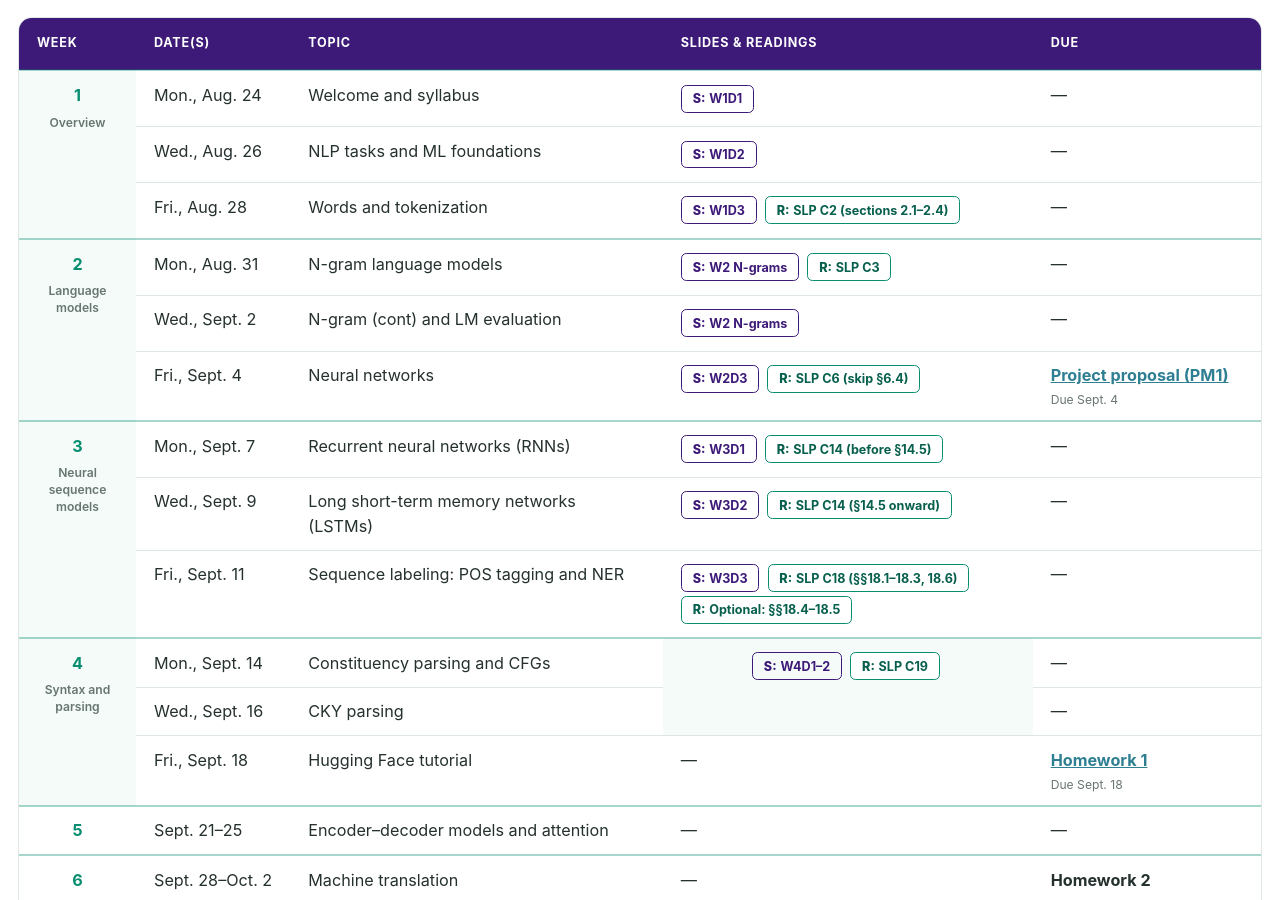
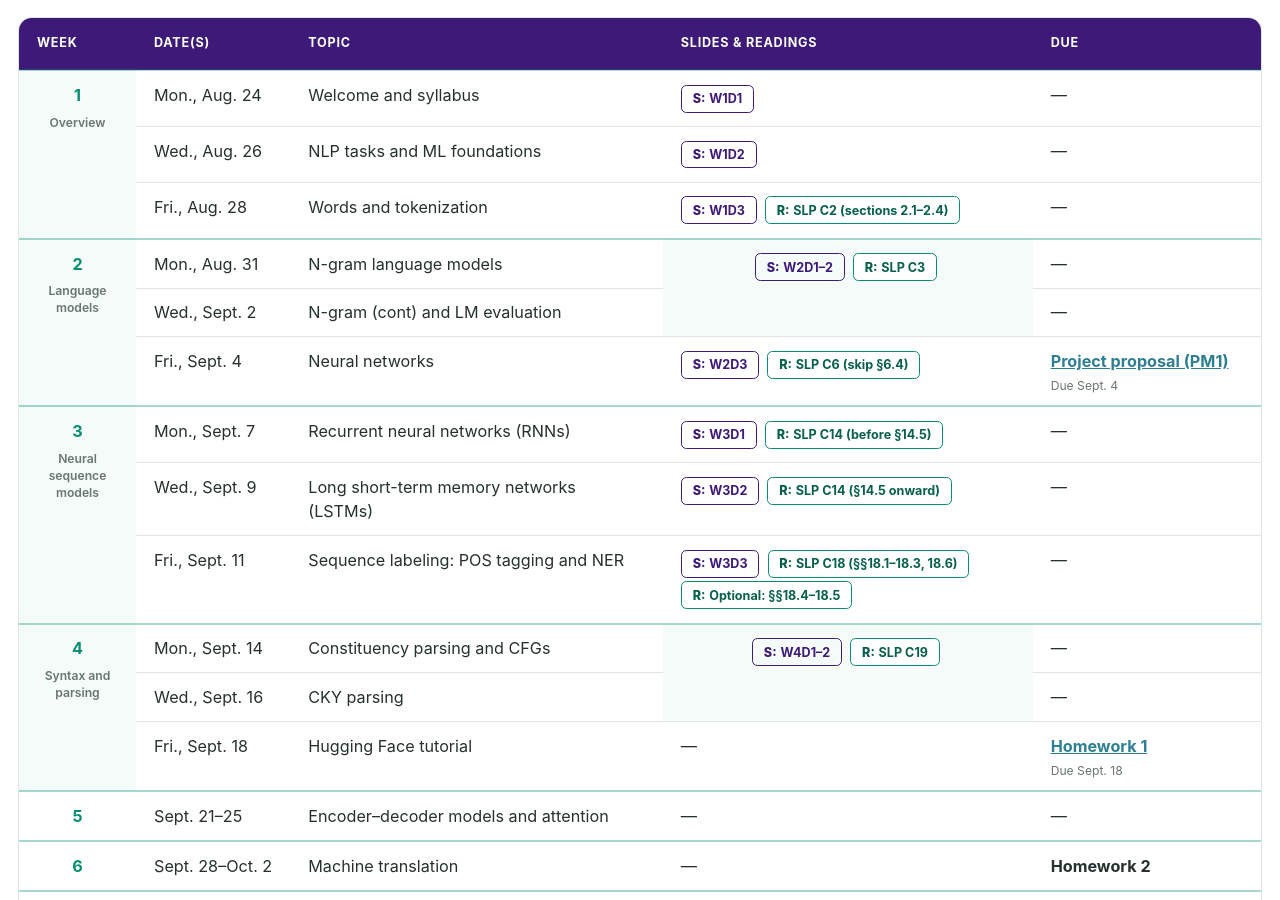
Before and after one commit to bnguyen5/bnguyen5.github.io, a Jekyll site: the page built from _pages/nlp-fall-2026.md, in a window 1280 px wide and 900 px high, scrolled down 1927 px. Built offline with Jekyll 4.4.1, drawn with Linux system fonts in a browser that asks for light colours.

Commit message:
Update nlp-fall-2026.md

```diff
--- a/_pages/nlp-fall-2026.md
+++ b/_pages/nlp-fall-2026.md
@@ -9,7 +9,7 @@
 day1_slides_url: "https://docs.google.com/presentation/d/1xP-5uIgFIFxVcv0wjKJSTZDZLe2EBqt80B1mO3-hwT0/edit?usp=sharing"
 day2_slides_url: "https://docs.google.com/presentation/d/1IBARWiW3jb8M6kRoNMGRdU_n6bHF4Ft5rzF69rQA8ao/edit?usp=sharing"
 day3_slides_url: "https://docs.google.com/presentation/d/1t8-NBW3OYgpLPWZcqO9z-ze2nxIhf_CwOPM-4FbQFRw/edit?usp=sharing"
-w2_slides_url: "https://docs.google.com/presentation/d/1SP3gUsdDbn7Tfk4sJUz0zkdULKu60pDgoh3eEi-mxFY/edit?usp=sharing"
+w2d12_slides_url: "https://docs.google.com/presentation/d/1SP3gUsdDbn7Tfk4sJUz0zkdULKu60pDgoh3eEi-mxFY/edit?usp=sharing"
 w2d3_slides_url: "https://docs.google.com/presentation/d/1TaNJRUnea12bMJM8sAwgteLY_X67bm2ooP3dxR27GGM/edit?usp=sharing"
 w3d1_slides_url: "https://docs.google.com/presentation/d/1cb9aBREV_fC28t6wI7S2XbwjUNURXRIOcCskpcnjfAE/edit?usp=sharing"
 w3d2_slides_url: "https://drive.google.com/file/d/1j2eZV5eJFz6K-WFNwp3T-61AIXzuuHcI/view?usp=sharing"
@@ -134,8 +134,8 @@
           <tr><td>Wed., Aug. 26</td><td><strong>NLP tasks and ML foundations</strong></td><td>{% if page.day2_slides_url != "" %}<a class="course-tag course-tag--slides" href="{{ page.day2_slides_url }}" target="_blank" rel="noopener">W1D2</a>{% else %}<span class="course-tag course-tag--slides">W1D2</span>{% endif %}</td><td>—</td></tr>
           <tr><td>Fri., Aug. 28</td><td><strong>Words and tokenization</strong></td><td>{% if page.day3_slides_url != "" %}<a class="course-tag course-tag--slides" href="{{ page.day3_slides_url }}" target="_blank" rel="noopener">W1D3</a>{% else %}<span class="course-tag course-tag--slides">W1D3</span>{% endif %} <a class="course-tag course-tag--reading" href="https://web.stanford.edu/~jurafsky/slp3/2.pdf" target="_blank" rel="noopener">SLP C2 (sections 2.1–2.4)</a></td><td>—</td></tr>
 
-          <tr class="course-week-start"><td rowspan="3"><strong>2</strong><small>Language models</small></td><td>Mon., Aug. 31</td><td><strong>N-gram language models</strong></td><td>{% if page.w2_slides_url != "" %}<a class="course-tag course-tag--slides" href="{{ page.w2_slides_url }}" target="_blank" rel="noopener">W2 N-grams</a>{% else %}<span class="course-tag course-tag--slides">W2 N-grams</span>{% endif %} <a class="course-tag course-tag--reading" href="https://web.stanford.edu/~jurafsky/slp3/3.pdf" target="_blank" rel="noopener">SLP C3</a></td><td>—</td></tr>
-          <tr><td>Wed., Sept. 2</td><td><strong>N-gram (cont) and LM evaluation</strong></td><td>{% if page.w2_slides_url != "" %}<a class="course-tag course-tag--slides" href="{{ page.w2_slides_url }}" target="_blank" rel="noopener">W2 N-grams</a>{% else %}<span class="course-tag course-tag--slides">W2 N-grams</span>{% endif %}</td><td>—</td></tr>
+          <tr class="course-week-start"><td rowspan="3"><strong>2</strong><small>Language models</small></td><td>Mon., Aug. 31</td><td><strong>N-gram language models</strong></td><td rowspan="2">{% if page.w2d12_slides_url != "" %}<a class="course-tag course-tag--slides" href="{{ page.w2d12_slides_url }}" target="_blank" rel="noopener">W2D1–2</a>{% else %}<span class="course-tag course-tag--slides">W2D1–2</span>{% endif %} <a class="course-tag course-tag--reading" href="https://web.stanford.edu/~jurafsky/slp3/3.pdf" target="_blank" rel="noopener">SLP C3</a></td><td>—</td></tr>
+          <tr><td>Wed., Sept. 2</td><td><strong>N-gram (cont) and LM evaluation</strong></td><td>—</td></tr>
           <tr><td>Fri., Sept. 4</td><td><strong>Neural networks</strong></td><td>{% if page.w2d3_slides_url != "" %}<a class="course-tag course-tag--slides" href="{{ page.w2d3_slides_url }}" target="_blank" rel="noopener">W2D3</a>{% else %}<span class="course-tag course-tag--slides">W2D3</span>{% endif %} <a class="course-tag course-tag--reading" href="https://web.stanford.edu/~jurafsky/slp3/6.pdf" target="_blank" rel="noopener">SLP C6 (skip §6.4)</a></td><td>{% if page.pm1_description_url != "" %}<a href="{{ page.pm1_description_url }}" target="_blank" rel="noopener"><strong>Project proposal (PM1)</strong></a>{% else %}<strong>Project proposal (PM1)</strong>{% endif %}<small>Due Sept. 4</small></td></tr>
 
           <tr class="course-week-start"><td rowspan="3"><strong>3</strong><small>Neural sequence models</small></td><td>Mon., Sept. 7</td><td><strong>Recurrent neural networks (RNNs)</strong></td><td>{% if page.w3d1_slides_url != "" %}<a class="course-tag course-tag--slides" href="{{ page.w3d1_slides_url }}" target="_blank" rel="noopener">W3D1</a>{% else %}<span class="course-tag course-tag--slides">W3D1</span>{% endif %} <a class="course-tag course-tag--reading" href="https://web.stanford.edu/~jurafsky/slp3/14.pdf" target="_blank" rel="noopener">SLP C14 (before §14.5)</a></td><td>—</td></tr>
```
